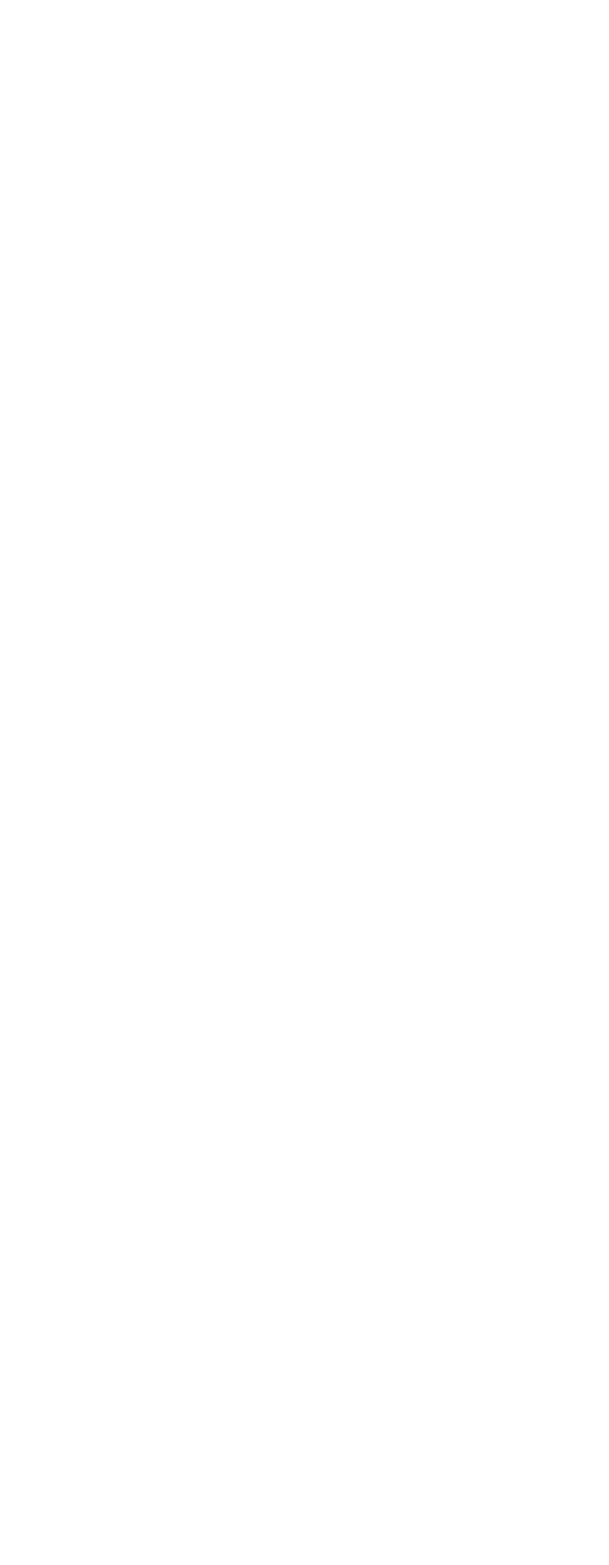
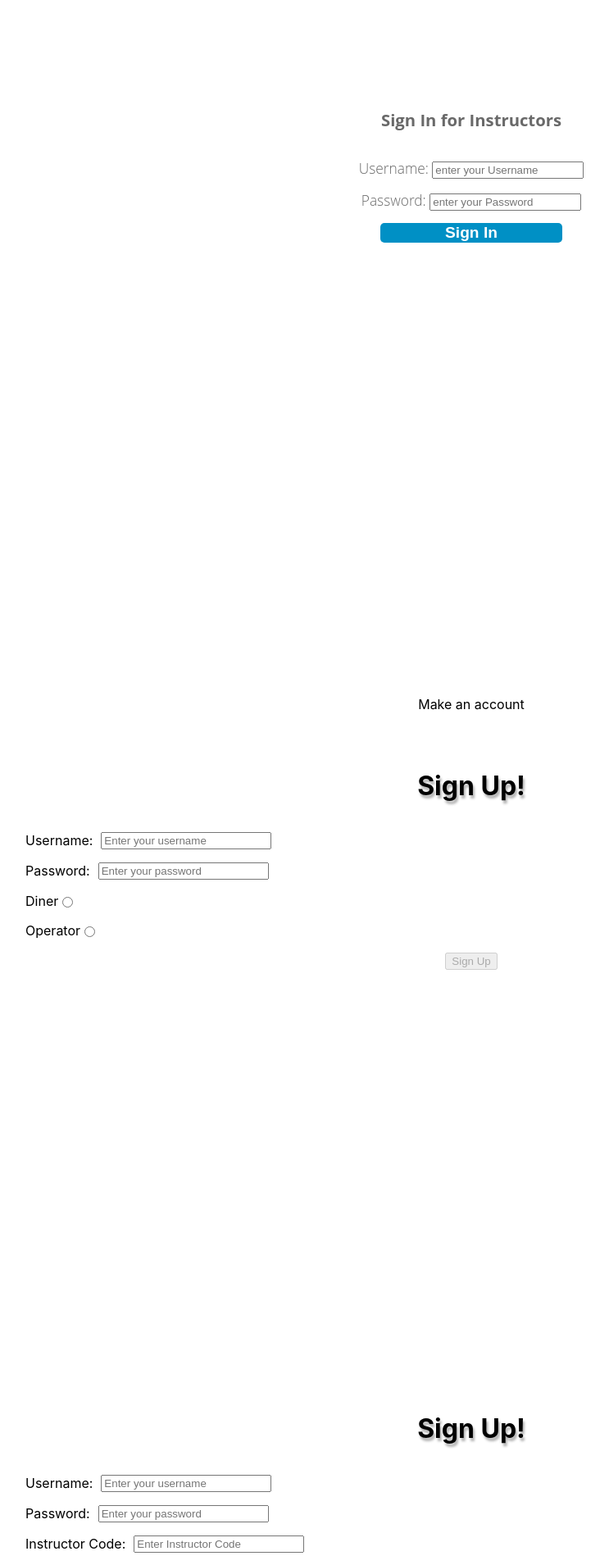
Before and after one commit to willmond-al/TT19-AnytimeFitnessBuild, a React (Create React App) app in the folder anywhere-fitness/: page / in a window 1280 px wide. Shown: the part 760-2669 px from the top of the page at 82% size, without its empty margins (65-808 px from the left). Before the commit the page ends 800 px from the top, so only its background shows below. Built offline with nearby package versions, Linux system fonts and the light colour scheme.

Commit message:
pruning of sign in sign up pages, these components are now rendering in App

```diff
--- a/anywhere-fitness/package.json
+++ b/anywhere-fitness/package.json
@@ -9,7 +9,8 @@
     "react": "^17.0.1",
     "react-dom": "^17.0.1",
     "react-scripts": "4.0.3",
-    "web-vitals": "^1.1.0"
+    "web-vitals": "^1.1.0",
+    "yup": "^0.32.9"
   },
   "scripts": {
     "start": "react-scripts start",
--- a/anywhere-fitness/src/App.js
+++ b/anywhere-fitness/src/App.js
@@ -1,10 +1,19 @@
 import logo from './logo.svg';
 import './App.css';
+import ClientSignUp from './Components/ClientSignUp'
+import ClientSignIn from './Components/ClientSignIn'
+import InstSignUp from './Components/InstructorSignUp'
+import InstSignIn from './Components/InstructorSignIn'
 
 function App() {
   return (
     <div className="App">
-
+      Sign in!
+    <ClientSignIn/>
+    <InstSignIn/>
+    Make an account
+    <ClientSignUp/>
+    <InstSignUp/>
     </div>
   );
 }
--- a/anywhere-fitness/src/Components/ClientSignIn.js
+++ b/anywhere-fitness/src/Components/ClientSignIn.js
@@ -1,15 +1,14 @@
 import React, { useState, useEffect } from 'react';
 
-import { connect } from 'react-redux';
-import { useHistory } from 'react-router-dom';
-import { logIn } from '../Store/Actions';
-import mapStateToProps from '../Store/State';
+// import { connect } from 'react-redux';
+// import { useHistory } from 'react-router-dom';
+
 
 import * as yup from 'yup'
 import styled from 'styled-components'
 
 // form schema
-import { signInFormSchema } from './FormSchema/signInFormSchema';
+// import { signInFormSchema } from './FormSchema/signInFormSchema';
 
 // test for push (ignore)
 
@@ -47,7 +46,7 @@ const SignIn = (props) => {
     // }, [formValues])
 
     // history hook
-    const history = useHistory();
+    // const history = useHistory();
 
     // event handlers
 
@@ -122,8 +121,8 @@ const SignIn = (props) => {
            <button>Sign In</button>
         </div>
         </form>
-        {props.isLoggedIn && props.role === 'DINER' ? history.push('/diner/home') : null }
-        {props.isLoggedIn && props.role === 'TRUCKOPERATOR' ? history.push('/operator/home') : null }
+        {/* {props.isLoggedIn && props.role === 'DINER' ? history.push('/diner/home') : null }
+        {props.isLoggedIn && props.role === 'TRUCKOPERATOR' ? history.push('/operator/home') : null } */}
         </StyledSignIn>
     );
 
@@ -166,5 +165,6 @@ padding: 3em 5em 5em 5em;
   }
 
 `
+export default SignIn
 
-export default connect(mapStateToProps, { logIn })(SignIn);
+// export default connect(mapStateToProps, { logIn })(SignIn);
--- a/anywhere-fitness/src/Components/ClientSignUp.js
+++ b/anywhere-fitness/src/Components/ClientSignUp.js
@@ -3,7 +3,7 @@ import * as yup from 'yup';
 import styled from 'styled-components'
 
 // form schema
-import { signUpFormSchema } from './FormSchema/signUpFormSchema';
+// import { signUpFormSchema } from './FormSchema/signUpFormSchema';
 
 const SignUpPage = styled.div`
   padding: 3em 5em 5em 5em;
@@ -57,30 +57,30 @@ const SignUp = () => {
     const inputChange = (event) => {
         const {name, value} = event.target;
 
-        yup.reach(signUpFormSchema, name)
-            .validate(value)
-            .then(valid => {
-                setSignUpErrors({
-                    ...signUpErrors, [name]:''
-                })
-            })
-            .catch(error => {
-                setSignUpErrors({
-                    ...signUpErrors, [name]: error.errors
-                })
-            })
+        // yup.reach(signUpFormSchema, name)
+        //     .validate(value)
+        //     .then(valid => {
+        //         setSignUpErrors({
+        //             ...signUpErrors, [name]:''
+        //         })
+        //     })
+        //     .catch(error => {
+        //         setSignUpErrors({
+        //             ...signUpErrors, [name]: error.errors
+        //         })
+        //     })
             setSignUpForm({
                 ...signUpForm,
                 [name]:value
             })
     }
 
-    useEffect(() => {
-        signUpFormSchema.isValid(signUpForm)
-        .then(valid => {
-            setDisabled(!valid);
-        });
-    }, [signUpForm]);
+    // useEffect(() => {
+    //     signUpFormSchema.isValid(signUpForm)
+    //     .then(valid => {
+    //         setDisabled(!valid);
+    //     });
+    // }, [signUpForm]);
 
     return (
         <div>
--- a/anywhere-fitness/src/Components/InstructorSignIn.js
+++ b/anywhere-fitness/src/Components/InstructorSignIn.js
@@ -1,15 +1,13 @@
 import React, { useState, useEffect } from 'react';
 
-import { connect } from 'react-redux';
-import { useHistory } from 'react-router-dom';
-import { logIn } from '../Store/Actions';
-import mapStateToProps from '../Store/State';
+
+
 
 import * as yup from 'yup'
 import styled from 'styled-components'
 
 // form schema
-import { signInFormSchema } from './FormSchema/signInFormSchema';
+// import { signInFormSchema } from './FormSchema/signInFormSchema';
 
 
 // initial state
@@ -46,7 +44,7 @@ const SignIn = (props) => {
     // }, [formValues])
 
     // history hook
-    const history = useHistory();
+    // const history = useHistory();
 
     // event handlers
 
@@ -95,7 +93,7 @@ const SignIn = (props) => {
     return (
         <StyledSignIn>
         <form className='form container' onSubmit={onSubmit}>
-            <h3>Sign In</h3>
+            <h3>Sign In for Instructors</h3>
         <div className='form inputs'>
         <label>
             <span>Username: </span><input
@@ -121,8 +119,8 @@ const SignIn = (props) => {
            <button>Sign In</button>
         </div>
         </form>
-        {props.isLoggedIn && props.role === 'DINER' ? history.push('/diner/home') : null }
-        {props.isLoggedIn && props.role === 'TRUCKOPERATOR' ? history.push('/operator/home') : null }
+        {/* {props.isLoggedIn && props.role === 'DINER' ? history.push('/diner/home') : null }
+        {props.isLoggedIn && props.role === 'TRUCKOPERATOR' ? history.push('/operator/home') : null } */}
         </StyledSignIn>
     );
 
@@ -165,5 +163,6 @@ padding: 3em 5em 5em 5em;
   }
 
 `
+export default SignIn
 
-export default connect(mapStateToProps, { logIn })(SignIn);
+// export default connect(mapStateToProps, { logIn })(SignIn);
--- a/anywhere-fitness/src/Components/InstructorSignUp.js
+++ b/anywhere-fitness/src/Components/InstructorSignUp.js
@@ -3,7 +3,7 @@ import * as yup from 'yup';
 import styled from 'styled-components'
 
 // form schema
-import { signUpFormSchema } from './FormSchema/signUpFormSchema';
+// import { signUpFormSchema } from './FormSchema/signUpFormSchema';
 
 const SignUpPage = styled.div`
   padding: 3em 5em 5em 5em;
@@ -37,11 +37,13 @@ const SignUpPage = styled.div`
 const initialSignUpForm = {
     username: '',
     password: '',
+    instructorcode: ''
 };
 
 const initialSignUpErrors = {
     username: '',
     password: '',
+    instructorcode:''
 };
 
 const initialDisabled = true;
@@ -57,30 +59,30 @@ const SignUp = () => {
     const inputChange = (event) => {
         const {name, value} = event.target;
 
-        yup.reach(signUpFormSchema, name)
-            .validate(value)
-            .then(valid => {
-                setSignUpErrors({
-                    ...signUpErrors, [name]:''
-                })
-            })
-            .catch(error => {
-                setSignUpErrors({
-                    ...signUpErrors, [name]: error.errors
-                })
-            })
+        // yup.reach(signUpFormSchema, name)
+        //     .validate(value)
+        //     .then(valid => {
+        //         setSignUpErrors({
+        //             ...signUpErrors, [name]:''
+        //         })
+        //     })
+        //     .catch(error => {
+        //         setSignUpErrors({
+        //             ...signUpErrors, [name]: error.errors
+        //         })
+        //     })
             setSignUpForm({
                 ...signUpForm,
                 [name]:value
             })
     }
 
-    useEffect(() => {
-        signUpFormSchema.isValid(signUpForm)
-        .then(valid => {
-            setDisabled(!valid);
-        });
-    }, [signUpForm]);
+    // useEffect(() => {
+    //     signUpFormSchema.isValid(signUpForm)
+    //     .then(valid => {
+    //         setDisabled(!valid);
+    //     });
+    // }, [signUpForm]);
 
     return (
         <div>
@@ -119,23 +121,18 @@ const SignUp = () => {
             </div>
 
             <div className='inputField'>
-                <label>Diner
+                <label>Instructor Code:
                     <input
-                        name='radio'
-                        type='radio'
-                        value={signUpForm}
+                        name='instructorcode'
+                        type='text'
+                        value={signUpForm.instructorcode}
+                        onChange={inputChange}
+                        placeholder='Enter Instructor Code'
+                        className='textBox'
                     />
                 </label>
             </div>
-            <div className='inputField'>
-                <label>Operator
-                    <input
-                        name='radio'
-                        type='radio'
-                        value={signUpForm}
-                    />
-                </label>
-            </div>
+
 
             <div className='inputField'>
                 <button className='signUpButton' disabled={disabled}>Sign Up</button>
--- a/anywhere-fitness/src/SignUpSignIn/InstructorSignUpForm.js
+++ b/anywhere-fitness/src/SignUpSignIn/InstructorSignUpForm.js
@@ -8,5 +8,8 @@ export const signInFormSchema = yup.object().shape({
     password: yup
         .string()
         .required('Please enter a password')
-        .min(8, 'Password must be at least 8 characters')
+        .min(8, 'Password must be at least 8 characters'),
+    instructorcode: yup
+    .string()
+    .required('Please enter the instructor code')
 })
```
Also changed, not shown: 1 other file (tests, documents, lock files or other folders).
